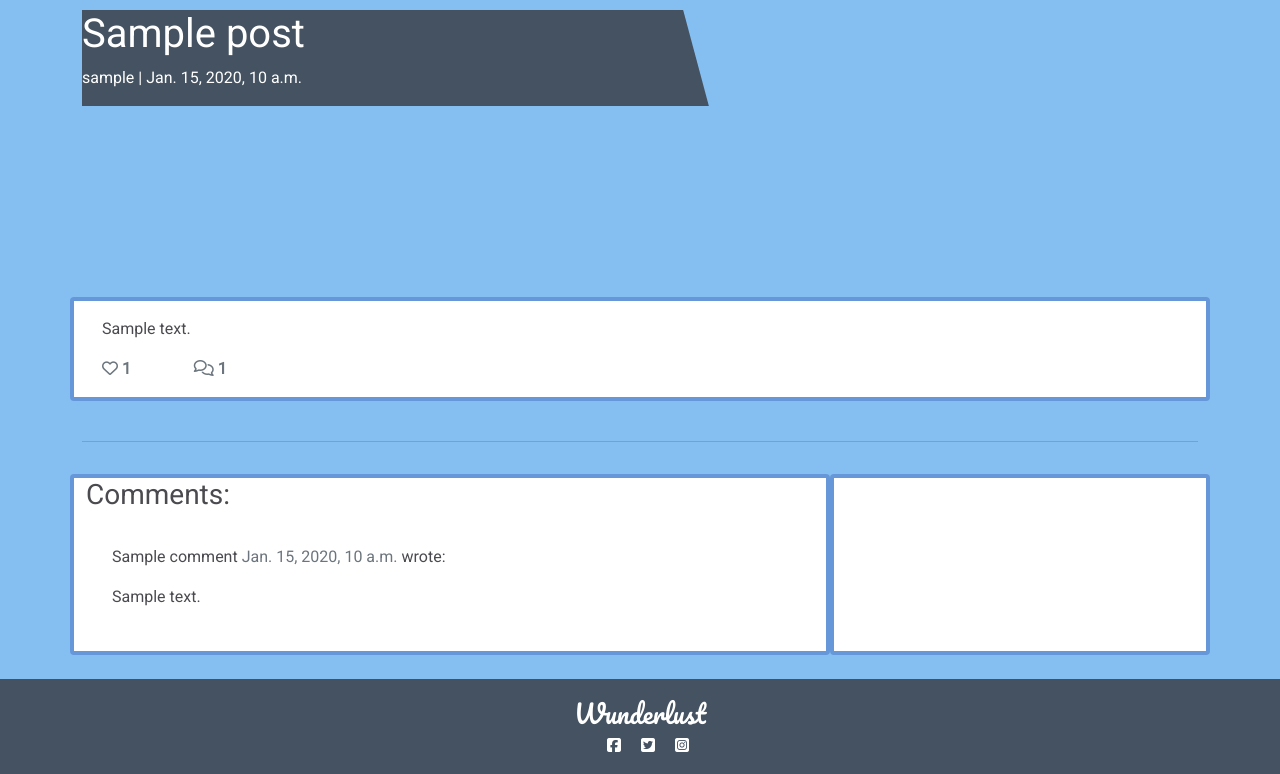
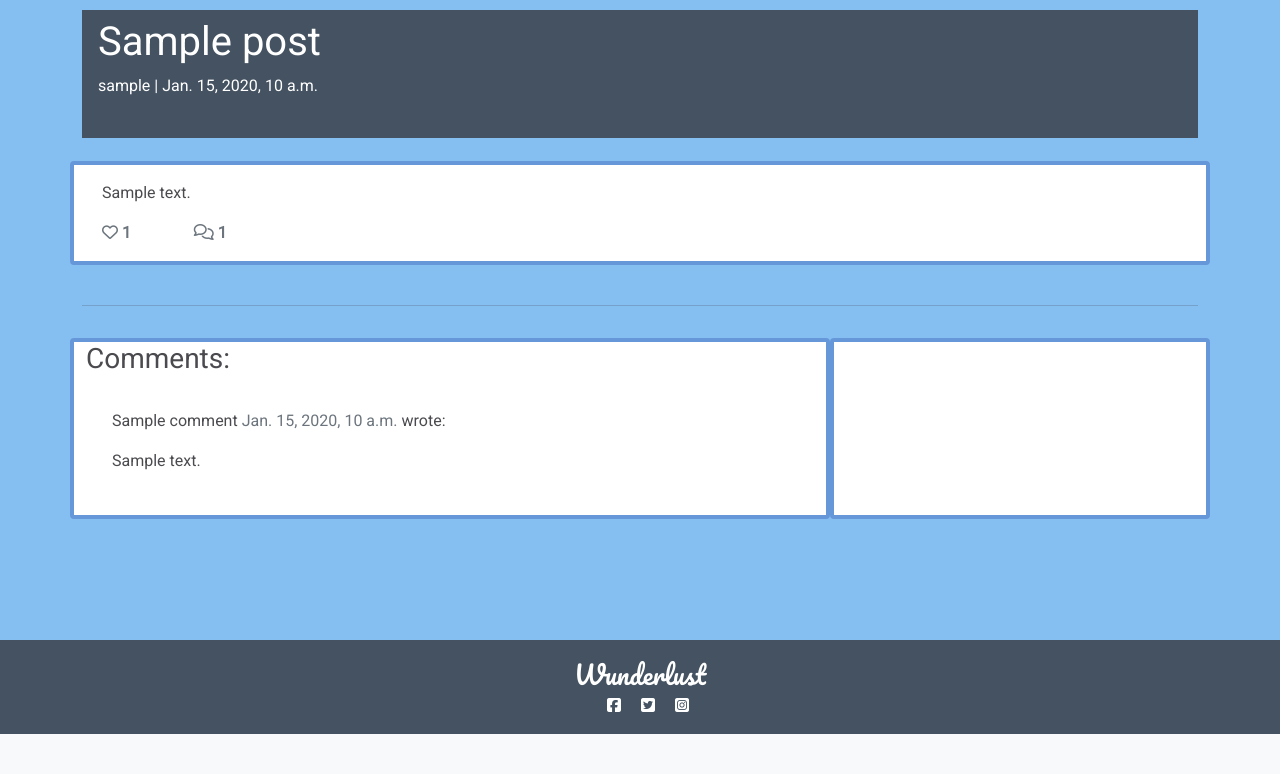
Before and after one commit to Lucy-Glanville-Brown/travel-blog, a Django app: a page that uses templates/post_detail.html in a window 1280 px wide. Shown: the part 66-840 px from the top of the page. After the commit the page ends 800 px from the top, so only its background shows below. Run offline with Django 4.2, Linux system fonts and the light colour scheme; tables that the repository leaves empty hold one stand-in row (values such as "Sample post"); some libraries are stand-ins or nearby versions.

Commit message:
Adjust styling for masthead for postdetail.html and style.css

```diff
--- a/static/css/style.css
+++ b/static/css/style.css
@@ -70,7 +70,7 @@ a { color: inherit; }
     overflow: hidden;
     position: relative;
     display: inline-block;
-    height: 33vh;
+    height: 25%;
     width: 100%;
 }
 
@@ -78,6 +78,8 @@ a { color: inherit; }
     background-color: #445261;
     color: white;
     position: relative;
+    padding-top: 0.5rem;
+    padding-left: 1rem;
 }
 
 .masthead-image {
@@ -88,14 +90,9 @@ a { color: inherit; }
 .masthead-image:after {
     content: "";
     position: absolute;
-    top: 0;
-    right: 90%;
     height: 100%;
     width: 150%;
     background: #445261;
-    -webkit-transform: skew(15deg);
-    -moz-transform: skew(15deg);
-    transform: skew(15deg);
     z-index: 100;
 }
 
@@ -122,6 +119,8 @@ a { color: inherit; }
     color: #518ea6;
 }
 
+
+
 .link {
     color: #518ea6;
     text-decoration: none;
--- a/templates/post_detail.html
+++ b/templates/post_detail.html
@@ -4,20 +4,20 @@
 <div class="masthead">
     <div class="container">
         <div class="row g-0">
-            <div class="col-md-6 masthead-text">
+            <div class="col-md-12 masthead-text">
                 <!-- Post title goes in these h1 tags -->
                 <h1 class="post-title">{{ post.title }}</h1>
 
                 <!-- Post author goes before the | the post's created date goes after -->
                 <p class="post-subtitle">{{ post.author }} | {{ post.created_on }}</p>
             </div>
-            <div class="d-none d-md-block col-md-6 masthead-image">
+            <div class="col-md-12 masthead-image">
                 <!-- The featured image URL goes in the src attribute -->
                 {% if "placeholder" in post.featured_image.url %}
                 <img src="https://res.cloudinary.com/dvyrsxq7k/image/upload/v1646681060/static/media/whitsundays_2_smohgy.jpg"
-                    width="100%">
+                    width="100%" class="img-fluid">
                 {% else %}
-                <img src="{{ post.featured_image.url }}" width="100%">
+                <img src="{{ post.featured_image.url }}" width="100%" class="img-fluid">
                 {% endif %}
             </div>
         </div>
```
